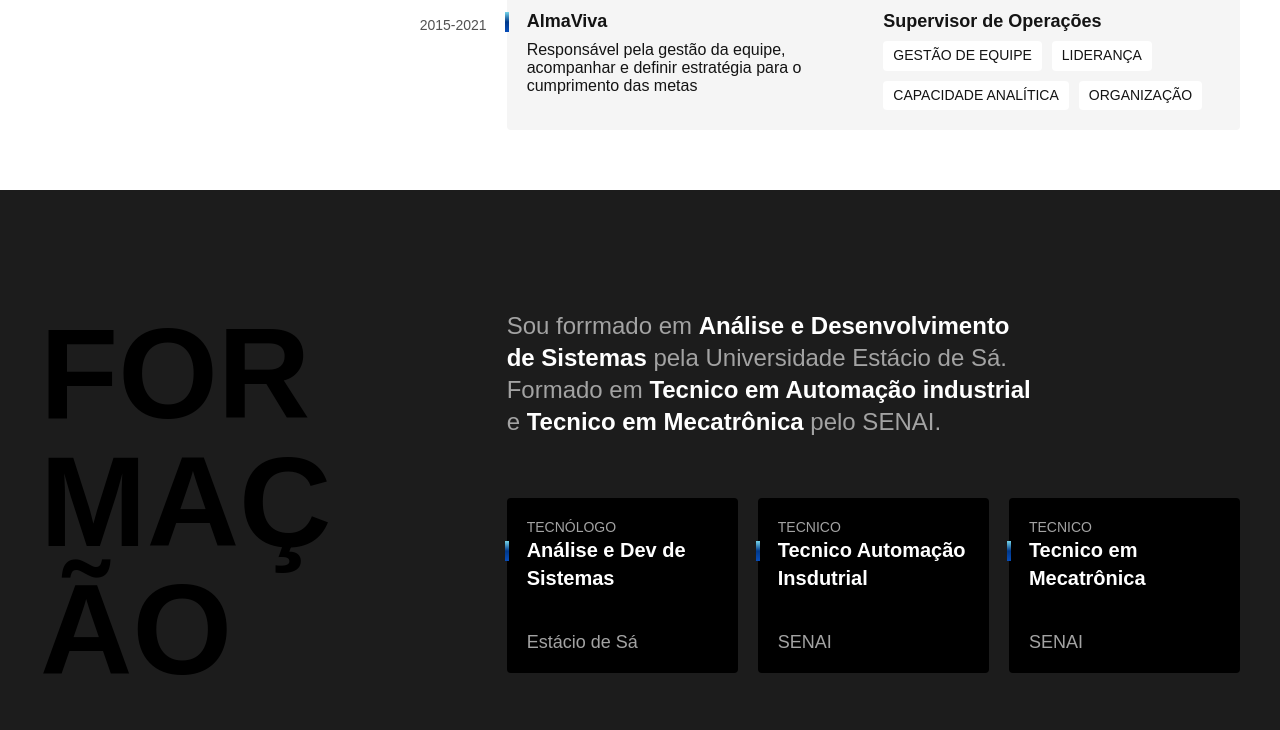
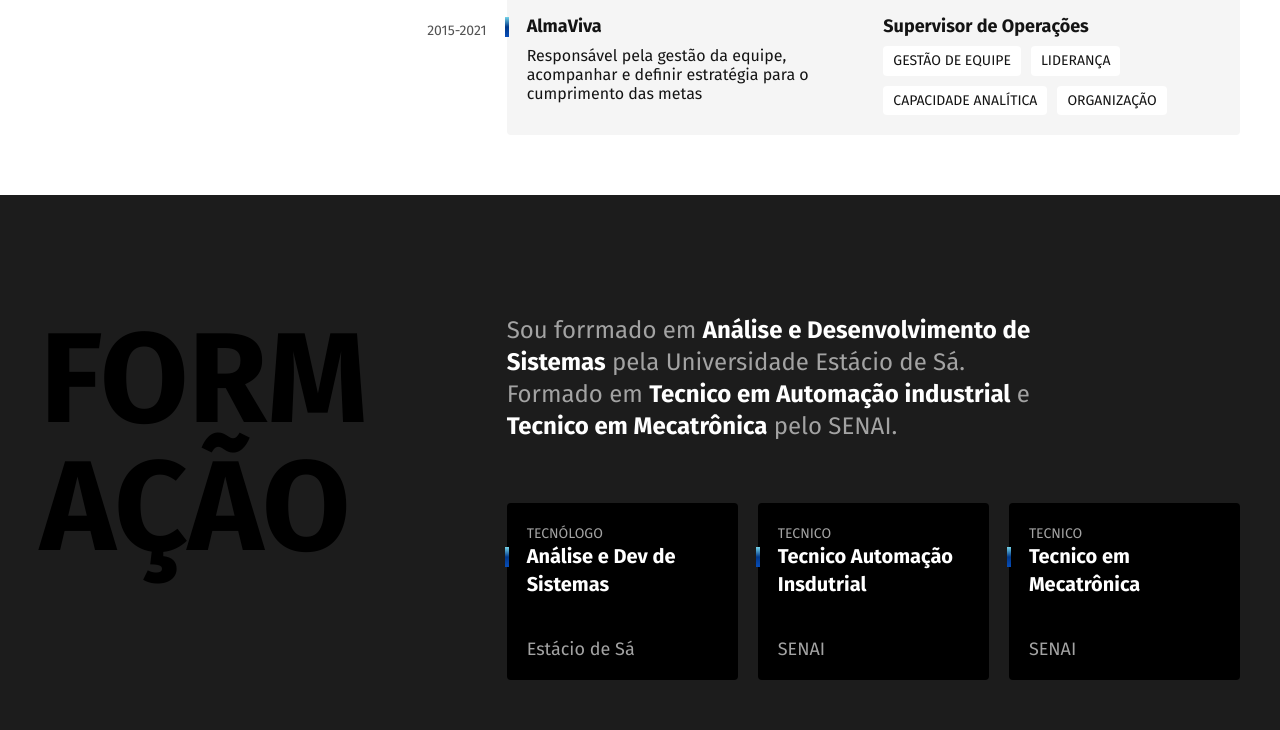
Before and after one commit to Maatheus182/Maatheus182.github.io, a plain HTML site: page index.html in a window 1280 px wide. Shown: the part 1147-1877 px from the top of the page. Drawn offline with Linux system fonts and the light colour scheme.

Commit message:
Google fonts

```diff
--- a/CSS/global.css
+++ b/CSS/global.css
@@ -1,5 +1,5 @@
 body {
-  font-family: Arial, Helvetica, sans-serif;
+  font-family: Fira sans, Arial;
   margin: 0px;
   color: #141414;
 }
@@ -22,7 +22,7 @@ img {
   height: auto;
   display: block;
 }
-.perfil{
+.perfil {
   border-radius: 500px;
 }
 
@@ -40,5 +40,4 @@ img {
     text-transform: capitalize;
     max-width: initial !important;
   }
-
 }
--- a/index.html
+++ b/index.html
@@ -8,6 +8,10 @@
   <meta name="description" content="Desenvolvedor Front-End localizado em BH">
   <link rel="stylesheet" href="./CSS/style.css">
   <link rel="icon" href="./img/Favicon.svg" type="image/svg+xml">
+  <link rel="preconnect" href="https://fonts.googleapis.com">
+  <link rel="preconnect" href="https://fonts.gstatic.com" crossorigin>
+  <link href="https://fonts.googleapis.com/css2?family=Fira+Sans:wght@400;700&family=Rubik&family=Secular+One&display=swap" rel="stylesheet">
+
 </head>
 
 <body>
```
